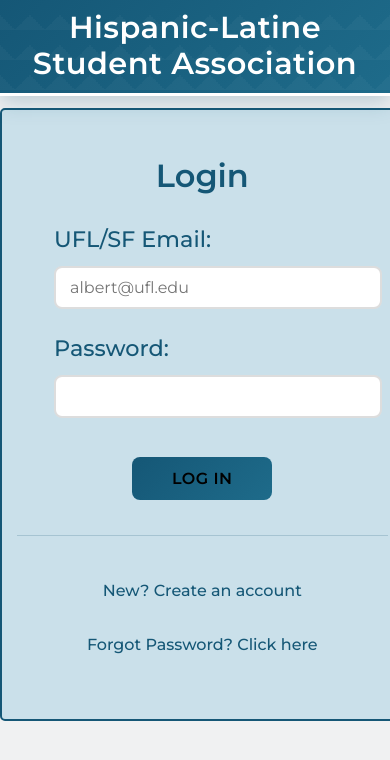
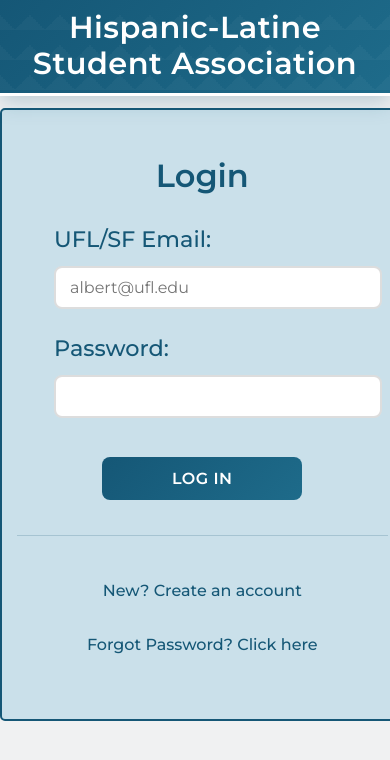
Before and after one commit to hsasecretary/hsapoints, a React (Create React App) app: page /login in a window 390 px wide. Shown: the top 760 px of the page. Built offline with nearby package versions, Linux system fonts and the light colour scheme; no server answers.

Commit message:
last min changes

```diff
--- a/src/Attendance.js
+++ b/src/Attendance.js
@@ -3,7 +3,7 @@
 import { auth, db} from './firebase';
 import { doc, getDoc, arrayUnion, updateDoc } from 'firebase/firestore';
 
-function Attendance() {
+function Attendance({ onPointsUpdate }) {
     const [code, setCode] = useState('');
     const [loading, setLoading] = useState(false);
     const [message, setMessage] = useState({ text: '', type: '' });
@@ -326,8 +326,12 @@
                 if(added) {
                     setCode('');
                     setMessage({ text: 'Success! Code submitted and points added to your account!', type: 'success' });
+
+                    // Call the callback to refresh points instead of reloading the page
                     setTimeout(() => {
-                        window.location.reload();
+                        if (onPointsUpdate) {
+                            onPointsUpdate();
+                        }
                     }, 1500);
                 } else {
                     setMessage({ text: '*Error: Code is Invalid', type: 'error' });
--- a/src/Dashboard.js
+++ b/src/Dashboard.js
@@ -3,18 +3,23 @@
 import Attendance from './Attendance';
 import PointRequest from './PointRequest';
 import Logout from './Logout';
+import React, { useState } from 'react';
 
 function Dashboard({cabinet, email}) {
+	const [pointsRefreshKey, setPointsRefreshKey] = useState(0);
+
+	// Function to refresh points when attendance is submitted
+	const handlePointsUpdate = () => {
+		setPointsRefreshKey(prev => prev + 1);
+	};
 
 	return (
-
 		<div className="formDash" >
-
 			<Logout/>
 			<div id="dash"><h2>Dashboard</h2></div>
-			<Points />
+			<Points key={pointsRefreshKey} />
 			<br/>
-			<Attendance />
+			<Attendance onPointsUpdate={handlePointsUpdate} />
 			<br/>
 			<PointRequest />
 			<br/>
--- a/src/Master.css
+++ b/src/Master.css
@@ -168,17 +168,18 @@
 }
 
 .input-group input {
-	padding: 12px 16px;
-	font-size: 1.1rem;
-	border: 2px solid #ddd;
-	border-radius: 8px;
+	padding: 12px 16px !important;
+	font-size: 1.1rem !important;
+	border: 2px solid #ddd !important;
+	border-radius: 8px !important;
 	transition: border-color 0.3s ease, box-shadow 0.3s ease;
+	width: 100% !important;
 }
 
 .input-group input:focus {
 	outline: none;
-	border-color: #155776;
-	box-shadow: 0 0 0 3px rgba(21, 87, 118, 0.1);
+	border-color: #155776 !important;
+	box-shadow: 0 0 0 3px rgba(21, 87, 118, 0.1) !important;
 }
 
 .button-group {
@@ -186,30 +187,34 @@
 	text-align: center;
 }
 
-.login-button {
-	background: linear-gradient(135deg, #155776 0%, #1e6b8a 100%);
-	color: white;
-	border: none;
-	padding: 14px 32px;
-	font-size: 1.1rem;
-	font-weight: 600;
-	border-radius: 8px;
+.login-form input.login-button,
+.login-form input[type="submit"].login-button {
+	background: linear-gradient(135deg, #155776 0%, #1e6b8a 100%) !important;
+	color: white !important;
+	border: none !important;
+	padding: 14px 32px !important;
+	font-size: 1.1rem !important;
+	font-weight: 600 !important;
+	border-radius: 8px !important;
 	cursor: pointer;
 	transition: all 0.3s ease;
 	text-transform: uppercase;
 	letter-spacing: 0.5px;
-	min-width: 160px;
+	min-width: 160px !important;
+	width: auto !important;
 }
 
-.login-button:hover {
-	background: linear-gradient(135deg, #1e6b8a 0%, #267ba3 100%);
+.login-form input.login-button:hover,
+.login-form input[type="submit"].login-button:hover {
+	background: linear-gradient(135deg, #1e6b8a 0%, #267ba3 100%) !important;
 	transform: translateY(-2px);
-	box-shadow: 0 4px 12px rgba(21, 87, 118, 0.3);
+	box-shadow: 0 4px 12px rgba(21, 87, 118, 0.3) !important;
 }
 
-.login-button:active {
+.login-form input.login-button:active,
+.login-form input[type="submit"].login-button:active {
 	transform: translateY(0);
-	box-shadow: 0 2px 6px rgba(21, 87, 118, 0.3);
+	box-shadow: 0 2px 6px rgba(21, 87, 118, 0.3) !important;
 }
 
 .login-links {
@@ -249,10 +254,11 @@
 		padding: 0 10px;
 	}
 
-	.login-button {
-		padding: 12px 24px;
-		font-size: 1rem;
-		min-width: 140px;
+	.login-form input.login-button,
+	.login-form input[type="submit"].login-button {
+		padding: 12px 24px !important;
+		font-size: 1rem !important;
+		min-width: 140px !important;
 	}
 }
 
@@ -263,12 +269,13 @@
 	}
 
 	.input-group input {
-		padding: 10px 14px;
-		font-size: 1rem;
+		padding: 10px 14px !important;
+		font-size: 1rem !important;
 	}
 
-	.login-button {
-		width: 100%;
+	.login-form input.login-button,
+	.login-form input[type="submit"].login-button {
+		width: 100% !important;
 		max-width: 200px;
 	}
 }
```
